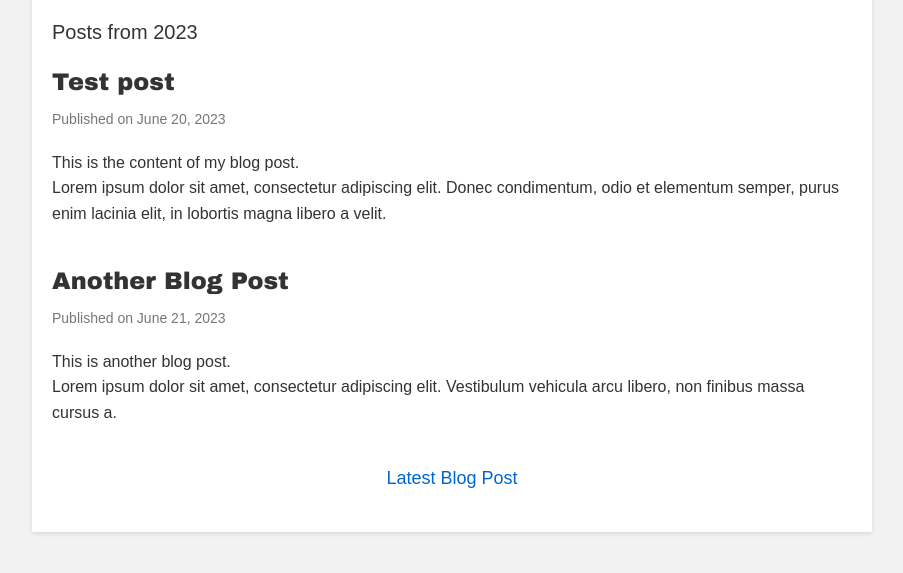
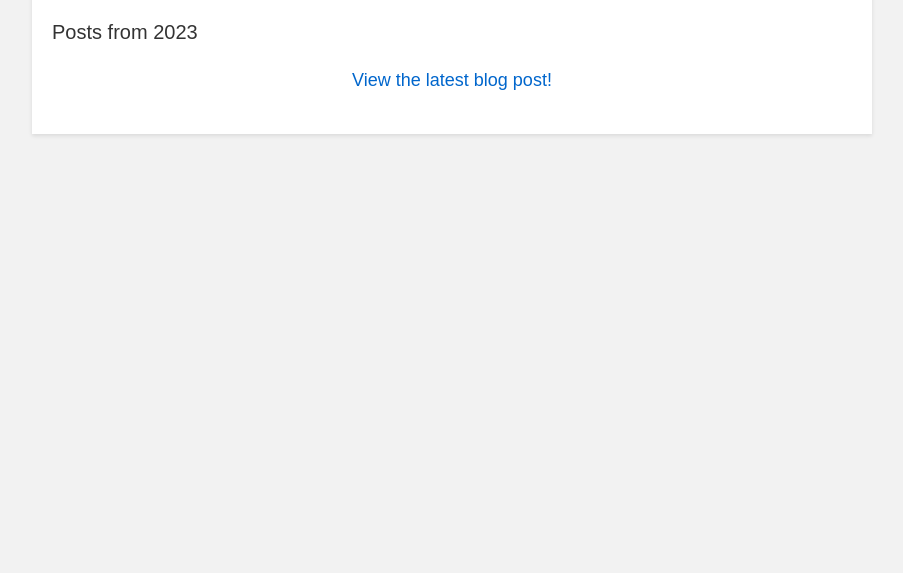
Before and after one commit to AFellowSpeedrunner/afellowspeedrunner.github.io, a plain HTML site: page index.html in a window 1280 px wide. Shown: the part 61-634 px from the top of the page, without its empty margins (188-1091 px from the left). Drawn offline with Linux system fonts and the light colour scheme.

Commit message:
Update index.html

```diff
--- a/index.html
+++ b/index.html
@@ -85,26 +85,8 @@
       <!-- Add more years here -->
     </div>
 
-    <div class="post">
-      <h2 class="post-title">Test post</h2>
-      <p class="post-date">Published on June 20, 2023</p>
-      <div class="post-content">
-        <p>This is the content of my blog post.</p>
-        <p>Lorem ipsum dolor sit amet, consectetur adipiscing elit. Donec condimentum, odio et elementum semper, purus enim lacinia elit, in lobortis magna libero a velit.</p>
-      </div>
-    </div>
-
-    <div class="post">
-      <h2 class="post-title">Another Blog Post</h2>
-      <p class="post-date">Published on June 21, 2023</p>
-      <div class="post-content">
-        <p>This is another blog post.</p>
-        <p>Lorem ipsum dolor sit amet, consectetur adipiscing elit. Vestibulum vehicula arcu libero, non finibus massa cursus a.</p>
-      </div>
-    </div>
-
     <div class="latest-post">
-      <a href="latest-post.html">Latest Blog Post</a>
+      <a href="latest-post.html">View the latest blog post!</a>
     </div>
 
   </div>
```
